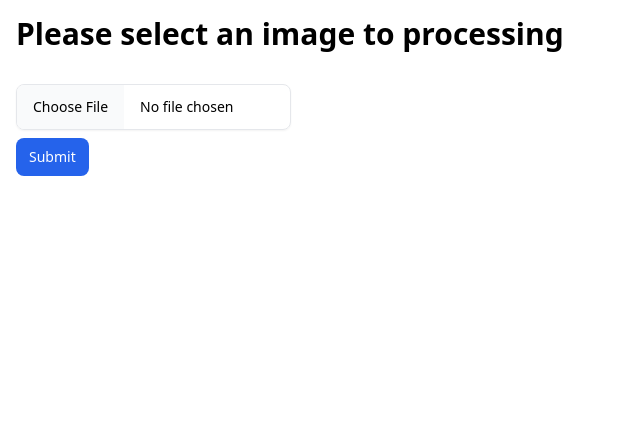
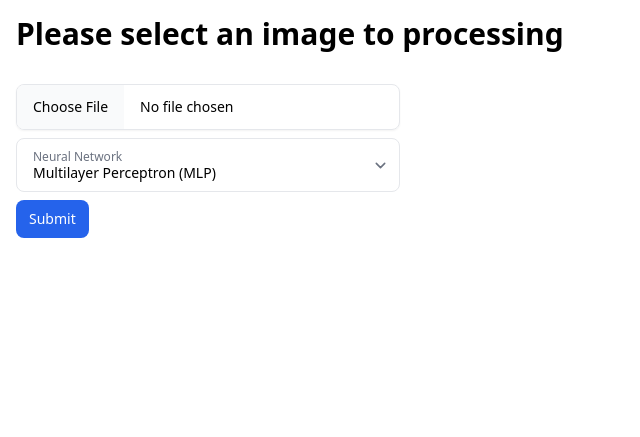
Before and after one commit to Kirill-Magankov/magankov-ml-fastapi, a FastAPI app: page / in a window 1280 px wide. Shown: the part 57-494 px from the top of the page, without its empty margins (0-640 px from the left). Run offline with FastAPI, Linux system fonts and the light colour scheme; parts of the project's set-up code (start-up, migrations or seed data) failed here and were passed over; some libraries are stand-ins or nearby versions.

Commit message:
Added Neural Network select options. Added Convolutional Neural Network (CNN)

```diff
--- a/main.py
+++ b/main.py
@@ -1,16 +1,12 @@
 import base64
-from io import BytesIO
-from typing import Annotated
+from typing import Annotated, Literal
 
-import requests
-from PIL import Image
 from fastapi import FastAPI, Request, File
+from fastapi.params import Body
 from starlette.responses import RedirectResponse
 from starlette.staticfiles import StaticFiles
 from starlette.templating import Jinja2Templates
-from werkzeug.utils import redirect
 
-from constants import HOST, API_URL
 from routers import api
 from routers.api import tensorflow_fashion
 
@@ -49,12 +45,16 @@ async def index(request: Request):
 
 
 @app.post('/', include_in_schema=False)
-async def index_image_upload(request: Request, image: Annotated[bytes, File()]):
-    if not image: return RedirectResponse(url='/', status_code=301)
+async def index_image_upload(request: Request,
+                             image: Annotated[bytes, File()],
+                             neural_network: Annotated[Literal['mlp', 'cnn'], Body()], ):
+
+    if not image or not neural_network: return RedirectResponse(url='/', status_code=301)
+
     context = {
         'title': 'Home',
         'image': base64.b64encode(image).decode(),
-        'prediction': await tensorflow_fashion(image),
+        'prediction': await tensorflow_fashion(image, neural_network),
         **common_context(),
     }
 
--- a/templates/base.html
+++ b/templates/base.html
@@ -6,6 +6,7 @@
           content="width=device-width, user-scalable=no, initial-scale=1.0, maximum-scale=1.0, minimum-scale=1.0">
     <meta http-equiv="X-UA-Compatible" content="ie=edge">
     <script src="https://cdn.tailwindcss.com"></script>
+    <script src="https://cdn.tailwindcss.com?plugins=forms,typography,aspect-ratio,line-clamp,container-queries"></script>
 
     <title>{{ title }}</title>
 </head>
--- a/templates/index.html
+++ b/templates/index.html
@@ -4,10 +4,26 @@
 <div class="w-full max-w-7xl mx-auto my-4">
 
     <h1 class="text-3xl font-bold mb-8">Please select an image to processing</h1>
-        <form class="space-y-2" method="POST" enctype="multipart/form-data">
+    <form class="space-y-2 max-w-sm" method="POST" enctype="multipart/form-data">
 
-            <input type="file" name="image" accept="image/*" required class="block border border-gray-200 shadow-sm rounded-lg text-sm focus:z-10 focus:border-blue-500 focus:ring-blue-500 disabled:opacity-50 disabled:pointer-events-none
+        <input type="file" name="image" accept="image/*" required class="block w-full border border-gray-200 shadow-sm rounded-lg text-sm focus:z-10 focus:border-blue-500 focus:ring-blue-500 disabled:opacity-50 disabled:pointer-events-none
                 file:bg-gray-50 file:border-0 file:me-4 file:py-3 file:px-4">
+
+        <!-- Floating Select -->
+        <div class="relative">
+            <select class="peer p-4 pe-9 block w-full border-gray-200 rounded-lg text-sm focus:border-blue-500 focus:ring-blue-500 disabled:opacity-50 disabled:pointer-events-none
+  focus:pt-6 focus:pb-2 [&:not(:placeholder-shown)]:pt-6 [&:not(:placeholder-shown)]:pb-2 autofill:pt-6 autofill:pb-2"
+                    name="neural_network" required>
+
+                <option value="mlp" selected>Multilayer Perceptron (MLP)</option>
+                <option value="cnn">Convolutional Neural Network (CNN)</option>
+            </select>
+
+            <label class="absolute top-0 start-0 p-4 h-full truncate pointer-events-none transition ease-in-out duration-100 border border-transparent peer-disabled:opacity-50 peer-disabled:pointer-events-none
+    peer-focus:text-xs peer-focus:-translate-y-1.5 peer-focus:text-gray-500 peer-[:not(:placeholder-shown)]:text-xs peer-[:not(:placeholder-shown)]:-translate-y-1.5 peer-[:not(:placeholder-shown)]:text-gray-500">Neural
+                Network</label>
+        </div>
+        <!-- End Floating Select -->
 
         <button type="submit"
                 class="py-2 px-3 inline-flex items-center gap-x-2 text-sm font-medium rounded-lg border border-transparent bg-blue-600 text-white hover:bg-blue-700 focus:outline-none focus:bg-blue-700 disabled:opacity-50 disabled:pointer-events-none">
```
Also changed, not shown: helpers.py (+9 -8 lines), routers/api.py (+13 -7 lines), 1 other file. Lines whose indentation alone changed are shown as unchanged.
